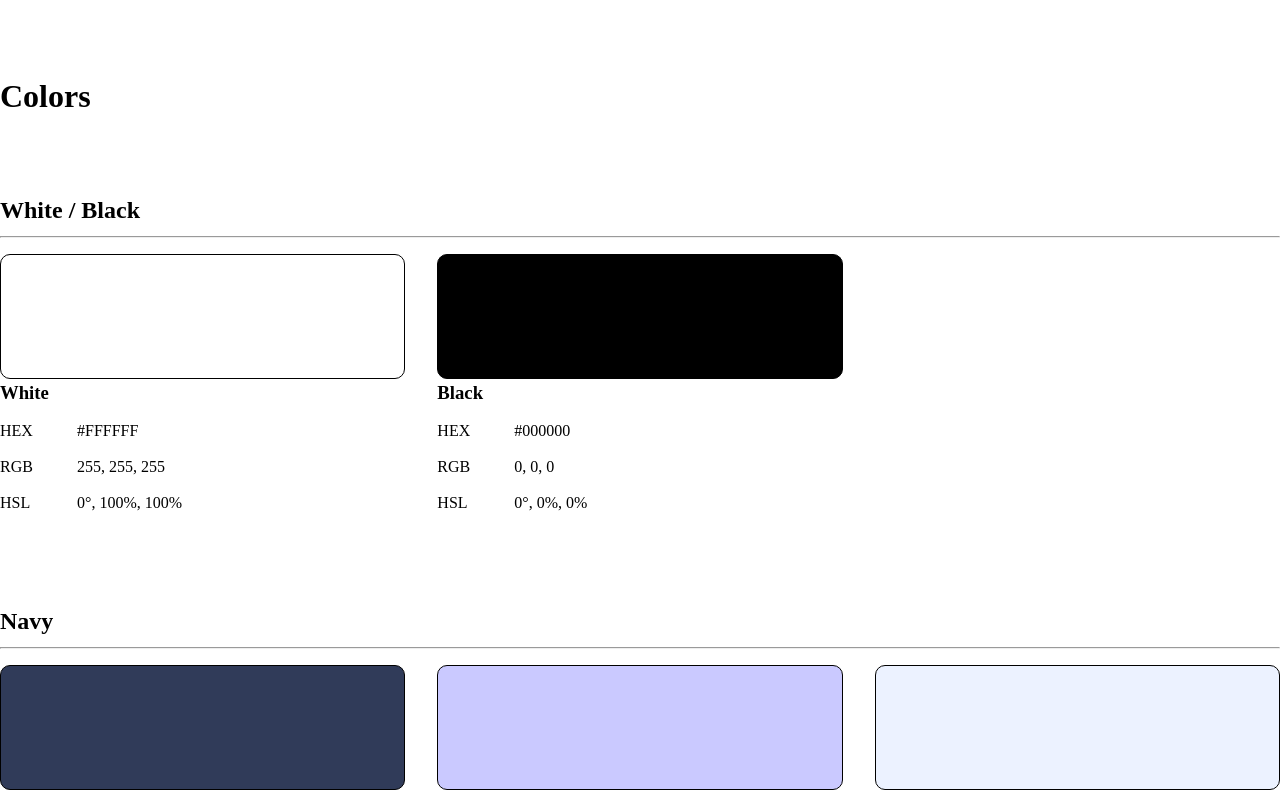
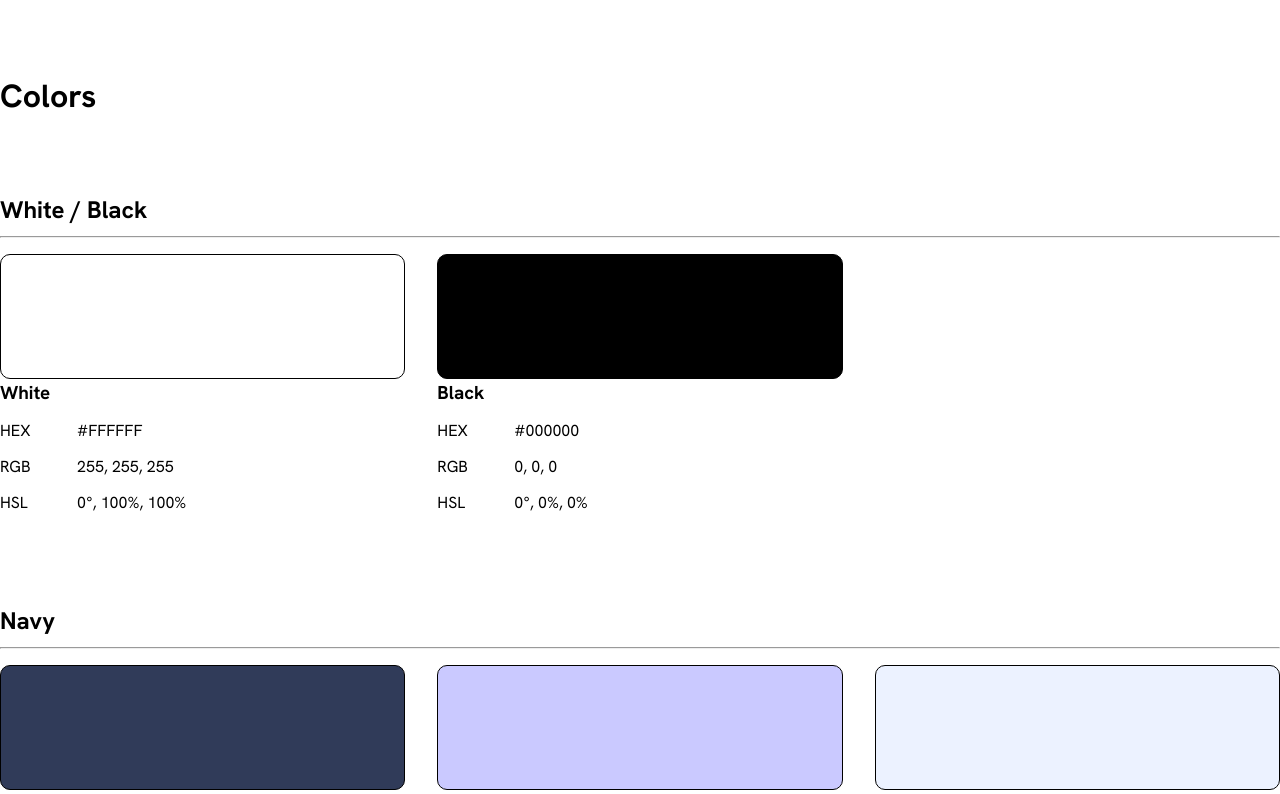
Before and after one commit to takahashiyb/results-summary-component, a Vue app: page / in a window 1280 px wide. Shown: the top 794 px of the page. Built offline with nearby package versions, Linux system fonts and the light colour scheme.

Commit message:
Add css variables to root of css

```diff
--- a/src/asset/main.css
+++ b/src/asset/main.css
@@ -54,3 +54,56 @@ select {
     scroll-behavior: auto !important;
   }
 }
+
+/* ------------------- */
+/* Font                */
+/* ------------------- */
+
+@font-face {
+  font-family: Hanken Grotesk;
+  src: url('../../assets/fonts/HankenGrotesk-VariableFont_wght.ttf');
+}
+
+html {
+  font-family: var(--font-family), sans-serif;
+}
+
+/* ------------------- */
+/* Variables           */
+/* ------------------- */
+
+:root {
+  /* Typography */
+  --font-family: 'Hanken Grotesk';
+
+  --font-weight-eb: 800;
+  --font-weight-b: 700;
+  --font-weight-m: 500;
+
+  --font-size-72: 4.5rem;
+  --font-size-56: 3.5rem;
+  --font-size-32: 2rem;
+  --font-size-24: 1.5rem;
+  --font-size-18: 1.125rem;
+  --font-size-16: 1rem;
+
+  --line-height-100: 1;
+  --line-height-130: 1.3;
+
+  --font-preset-1: var(--font-weight-eb)
+    var(--font-size-72)/var(--line-height-100) var(--font-family);
+  --font-preset-2: var(--font-weight-eb)
+    var(--font-size-56)/var(--line-height-100) var(--font-family);
+  --font-preset-3: var(--font-weight-b)
+    var(--font-size-32)/var(--line-height-130) var(--font-family);
+  --font-preset-4: var(--font-weight-b)
+    var(--font-size-24)/var(--line-height-130) var(--font-family);
+  --font-preset-5-b: var(--font-weight-b)
+    var(--font-size-18)/var(--line-height-130) var(--font-family);
+  --font-preset-5-m: var(--font-weight-m)
+    var(--font-size-18)/var(--line-height-130) var(--font-family);
+  --font-preset-6-b: var(--font-weight-b)
+    var(--font-size-16)/var(--line-height-130) var(--font-family);
+  --font-preset-6-m: var(--font-weight-m)
+    var(--font-size-16)/var(--line-height-130) var(--font-family);
+}
```
